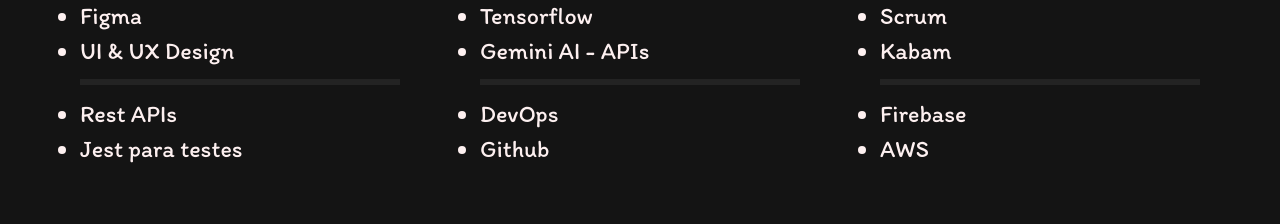
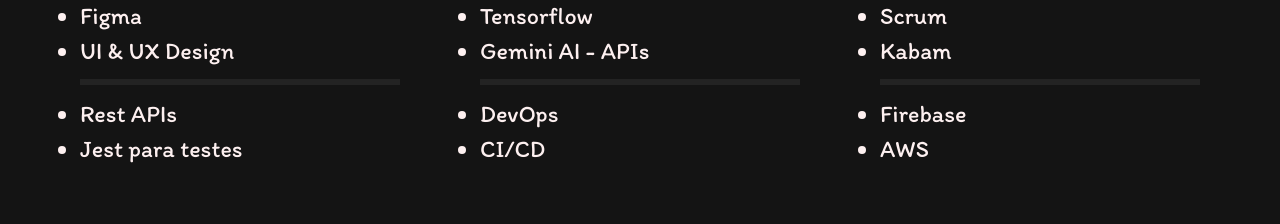
Before and after one commit to jvs-dev/jv-portfolio, a React (Vite) app: page / in a window 1280 px wide. Shown: the part 3940-4164 px from the top of the page. Built offline with nearby package versions, Linux system fonts and the light colour scheme; no server answers; the database is empty; a web font is replaced by a local one.

Commit message:
add ci/cd in skills

```diff
--- a/src/pages/Skills/Skills.jsx
+++ b/src/pages/Skills/Skills.jsx
@@ -78,7 +78,7 @@
     ["Figma", "UI & UX Design"],
     ["Rest APIs", "Jest para testes"],
     ["Tensorflow", "Gemini AI - APIs"],
-    ["DevOps", "Github"],
+    ["DevOps", "CI/CD"],
     ["Scrum", "Kabam"],
     ["Firebase", "AWS"],
   ];
```
